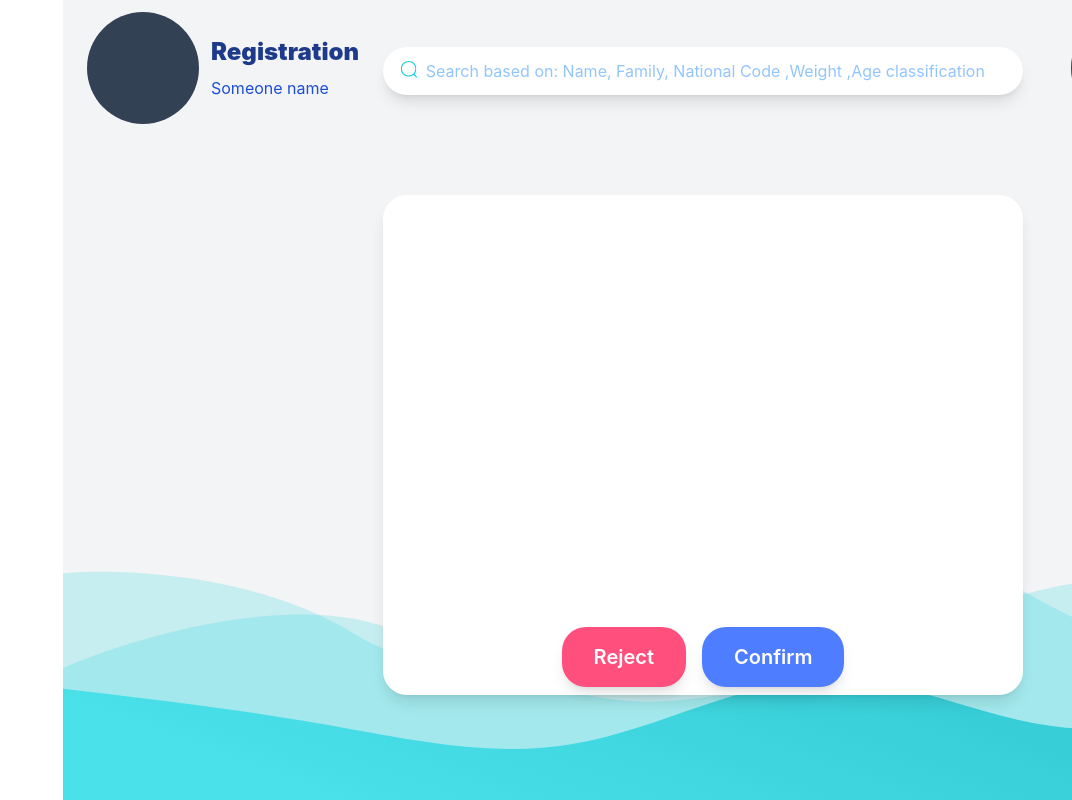
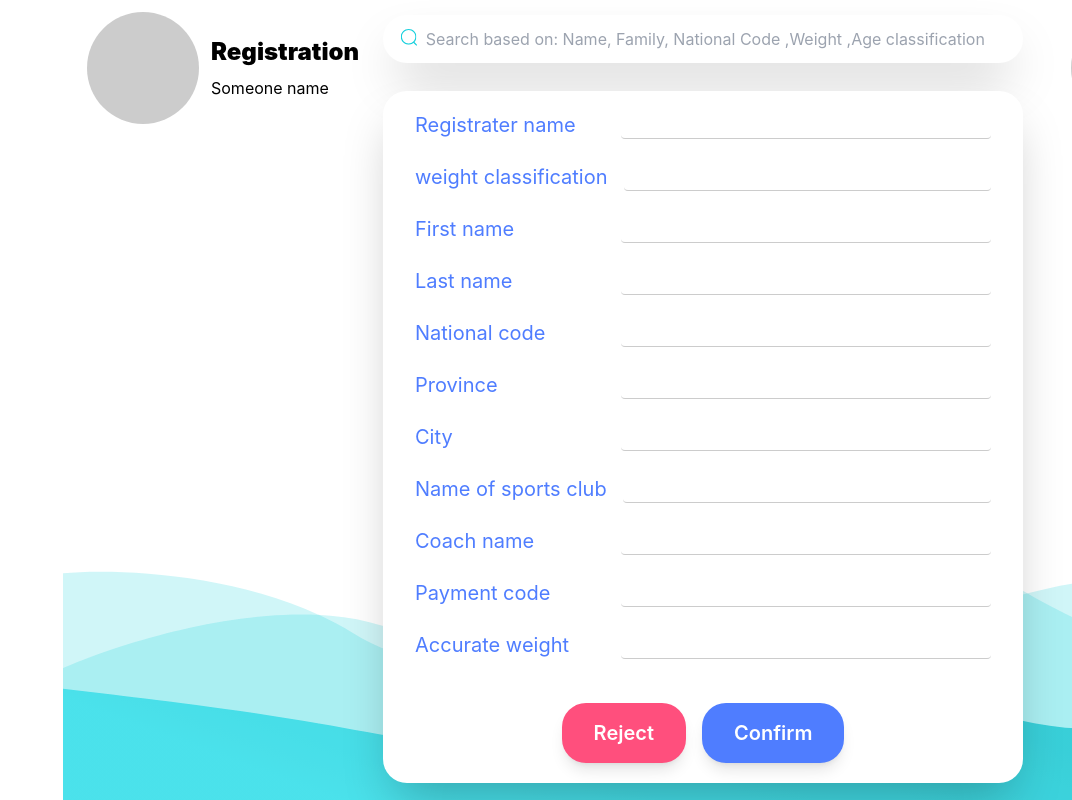
Before and after one commit to miillaadddddd/SepidParvaz, a Next.js app: page / in a window 1280 px wide. Shown: the whole page, without its empty margins (208-1280 px from the left). Built offline with nearby package versions, Linux system fonts and the light colour scheme.

Commit message:
Feat : Add inputs

```diff
--- a/components/ui/Button/Button.jsx
+++ b/components/ui/Button/Button.jsx
@@ -1,10 +1,20 @@
-import React from 'react';
+import React from "react";
 
-function Button({type, title, onClick=()=>{}}) {
-  return <>
-
-  <button onClick={onClick} style={{backgroundColor: type == 'reject' ? "#ff4f7d" :"#4f7dff"}}  className=' py-4 px-8 text-xl mr-2 ml-2 text-white font-semibold rounded-3xl shadow-lg duration-200 hover:scale-110   '>{title}</button>
-  </>;
+function Button({ type, title, onClick = () => {} }) {
+  return (
+    <>
+      <button
+        onClick={onClick}
+        style={{
+          color: "#fff",
+          backgroundColor: type == "reject" ? "#ff4f7d" : "#4f7dff",
+        }}
+        className="px-8 py-4 ml-2 mr-2 text-xl font-semibold text-white duration-200 shadow-lg rounded-3xl hover:scale-110"
+      >
+        {title}
+      </button>
+    </>
+  );
 }
 
 export default Button;
--- /dev/null
+++ b/components/ui/Input/Input.jsx
@@ -0,0 +1,22 @@
+import React from "react";
+
+function Input({ title }) {
+  return (
+    <>
+      <div className="flex items-end mb-6">
+        <div className="min-w-[190px]">
+          <span className="text-xl text-primary ">{title}</span>
+        </div>
+        <div className="ml-4 grow ">
+          <input
+            style={{ border: "none", borderBottom: "1px solid #ccc" }}
+            className="w-[100%] text-pink-500 rounded focus:outline-none focus:border-sky-500 focus:ring-sky-500 sm:text-sm focus:ring-1"
+            type="text"
+          />
+        </div>
+      </div>
+    </>
+  );
+}
+
+export default Input;
--- a/components/ui/Search/Search.jsx
+++ b/components/ui/Search/Search.jsx
@@ -1,21 +1,28 @@
-import React from 'react';
-import Image from 'next/image';
+import React from "react";
+import Image from "next/image";
 
 function Search() {
-  return <>
-  <div className="absolute top-[47px] p-3 w-1/2 bg-white rounded-3xl shadow-lg outline-0">
+  return (
+    <>
+      <div className="absolute top-[15px] p-3 w-1/2 bg-white rounded-3xl shadow-2xl outline-0">
         <div className="w-[20px] absolute left-4">
           <Image
-    layout='responsive'
+            layout="responsive"
             height={15}
             width={15}
             src="/icons/Search.svg"
             alt="search"
           />
         </div>
-      <input style={{direction:"ltr"}} className='w-[95%] placeholder-blue-300' type="text" placeholder='Search based on: Name, Family, National Code ,Weight ,Age classification' />
+        <input
+          style={{ direction: "ltr", border: "none" }}
+          className="w-[95%] placeholder-blue-300"
+          type="text"
+          placeholder="Search based on: Name, Family, National Code ,Weight ,Age classification"
+        />
       </div>
-  </>;
+    </>
+  );
 }
 
 export default Search;
--- a/pages/index.jsx
+++ b/pages/index.jsx
@@ -1,36 +1,60 @@
 import Head from "next/head";
 import Image from "next/image";
 import Button from "../components/ui/Button/Button";
+import Input from "../components/ui/Input/Input";
 import Search from "../components/ui/Search/Search";
 import styles from "../styles/Home.module.css";
+const inputs = [
+  "Registrater name",
+  "weight classification",
+  "First name",
+  "Last name",
+  "National code",
+  "Province",
+  "City",
+  "Name of sports club",
+  "Coach name",
+  "Payment code",
+  "Accurate weight",
+];
 
 export default function Home() {
   return (
-    <div className="h-screen  flex flex-col justify-center items-center bg-gray-100">
+    <div className="flex flex-col items-center justify-center h-screen bg-gray-100">
       <Search />
-      <div className="absolute left-6 top-3 flex justify-center items-center">
+      <div className="absolute flex items-center justify-center left-6 top-3">
         <div className="text-left">
-          <div className="font-black text-blue-900 text-2xl mb-2">
-        Registration
-
+          <div className="mb-2 text-2xl font-black text-blue-900">
+            Registration
           </div>
-          <div className="text-blue-700">
-          Someone name
-          </div>
+          <div className="text-blue-700">Someone name</div>
         </div>
-        <div className="w-28 h-28 bg-slate-700 rounded-full mr-3"></div>
+        <div
+          style={{ backgroundColor: "#ccc" }}
+          className="z-40 mr-3 rounded-full w-28 h-28 bg-slate-700"
+        ></div>
       </div>
-      <div className="absolute right-6 top-3 flex justify-center items-center">
-
-        <div className="w-28 h-28 bg-slate-700 rounded-full mr-3"></div>
-        <div className="w-28 h-28 bg-slate-700 rounded-full mr-3 "></div>
+      <div className="absolute flex items-center justify-center right-6 top-3">
+        <div
+          style={{ backgroundColor: "#ccc" }}
+          className="mr-3 rounded-full w-28 h-28"
+        ></div>
+        <div
+          style={{ backgroundColor: "#ccc" }}
+          className="z-50 mr-3 bg-current rounded-full w-28 h-28 "
+        ></div>
       </div>
 
-
-      <div className="relative h-[500px] mt-[90px] w-1/2 bg-white rounded-3xl shadow-lg z-10 ">
-        <div className="absolute bottom-2 left-0 right-0  text-center">
+      <div
+        style={{ direction: "ltr", backgroundColor: "#fff" }}
+        className="relative   mt-[73px] w-1/2 bg-slate-50   rounded-3xl shadow-2xl  p-5 px-8 z-20"
+      >
+        {inputs.map((el, index) => (
+          <Input title={el} key={index} />
+        ))}
+        <div className="flex justify-center mt-11">
+          <Button title="Reject" type="reject" />
           <Button title="Confirm" />
-          <Button title="Reject" type="reject" />
         </div>
       </div>
 
--- a/tailwind.config.js
+++ b/tailwind.config.js
@@ -5,6 +5,9 @@ module.exports = {
     ],
     theme: {
         extend: {},
+        colors: {
+            primary: "#4f7dff",
+        },
     },
     plugins: [],
-}
+};
```
Also changed, not shown: styles/globals.css (+7 -12 lines), 1 other file (tests, documents, lock files or other folders). Lines whose indentation alone changed are shown as unchanged.
